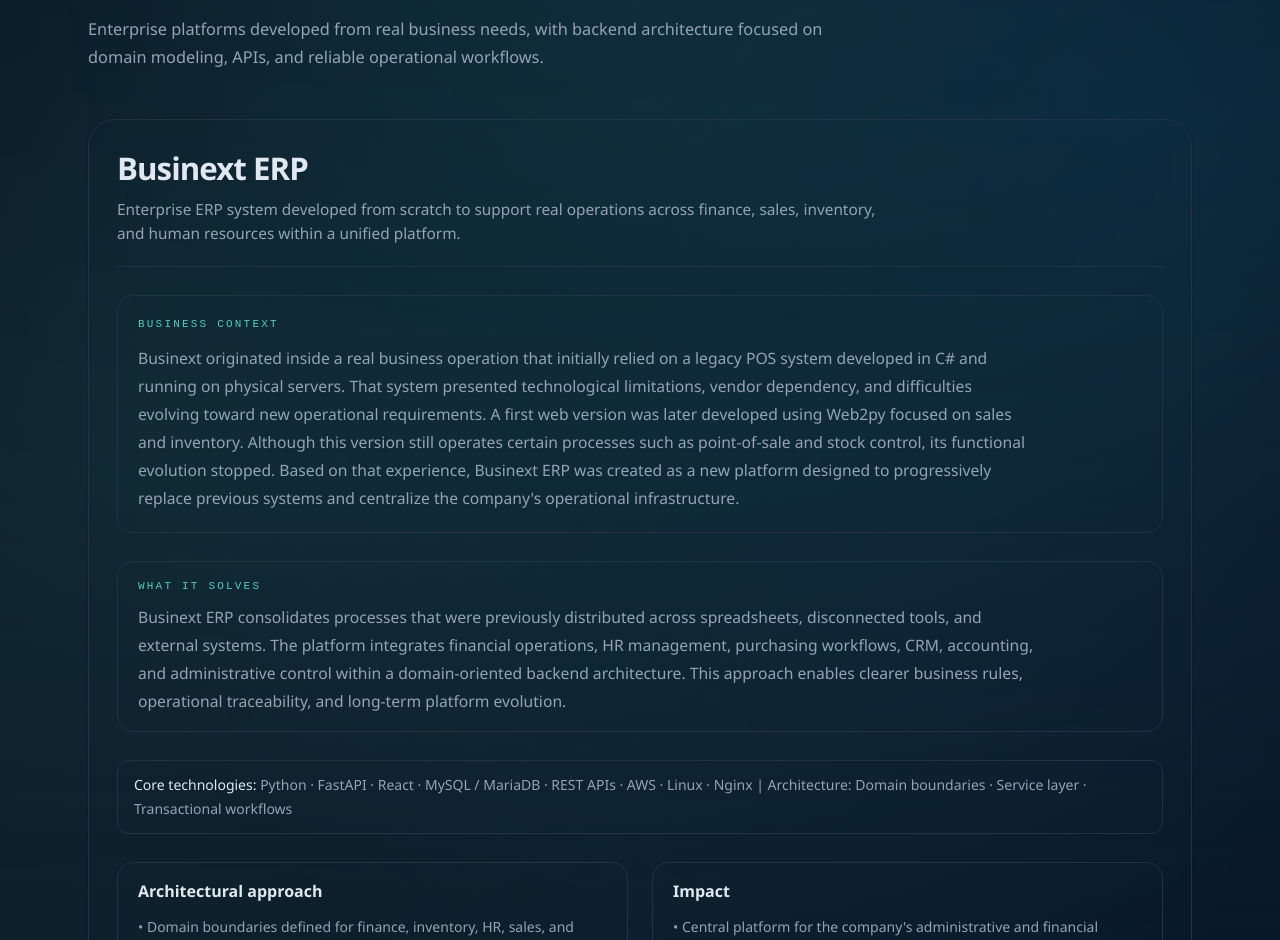
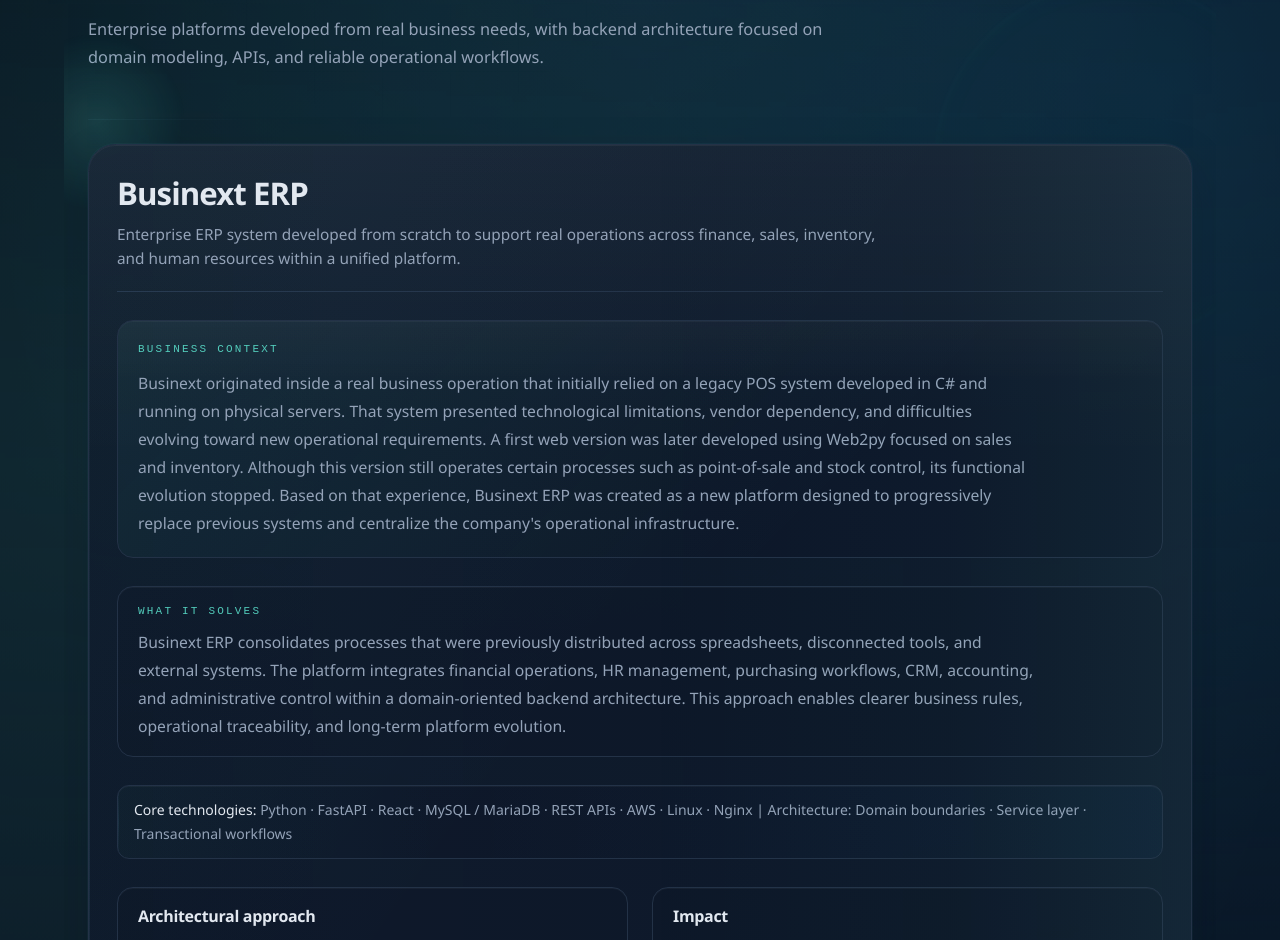
Before and after one commit to BrannMojLop/brann-portfolio, a Next.js app: page /systems in a window 1280 px wide. Shown: the part 212-1152 px from the top of the page. Built offline with nearby package versions, Linux system fonts and the light colour scheme; no server answers.

Commit message:
Add systems page visual styling

```diff
--- a/app/globals.css
+++ b/app/globals.css
@@ -255,6 +255,212 @@
 
 .data-float {
   animation: revealUp 600ms cubic-bezier(0.18, 0.88, 0.28, 1) both;
+}
+
+.systems-page {
+  isolation: isolate;
+}
+
+.systems-ambient {
+  pointer-events: none;
+  position: absolute;
+  inset: 0;
+  overflow: hidden;
+}
+
+.systems-grid {
+  position: absolute;
+  inset: 0 4% auto;
+  height: min(100%, 20rem);
+  background-image:
+    linear-gradient(to right, transparent 0, var(--hero-grid) 1px, transparent 1px),
+    linear-gradient(to bottom, transparent 0, var(--hero-grid) 1px, transparent 1px);
+  background-size: 68px 68px;
+  opacity: 0.14;
+  mask-image: radial-gradient(circle at 28% 14%, black, transparent 75%);
+}
+
+.systems-intro {
+  position: relative;
+  margin-bottom: 1.5rem;
+}
+
+.systems-intro-line {
+  display: block;
+  width: min(12rem, 28vw);
+  height: 1px;
+  background: linear-gradient(90deg, var(--hero-line), transparent);
+  opacity: 0.7;
+  animation: eyebrowSweep 900ms ease-out 220ms both;
+}
+
+.systems-orbit {
+  position: absolute;
+  display: block;
+  border-radius: 9999px;
+  filter: blur(2px);
+}
+
+.systems-orbit-a {
+  top: 7rem;
+  right: -5rem;
+  width: 22rem;
+  height: 22rem;
+  border: 1px solid rgba(94, 234, 212, 0.06);
+  box-shadow: inset 0 0 40px rgba(94, 234, 212, 0.02);
+  animation: traceDrift 20s ease-in-out infinite;
+}
+
+.systems-orbit-b {
+  top: 10rem;
+  left: -4rem;
+  width: 12rem;
+  height: 12rem;
+  background: radial-gradient(circle, color-mix(in srgb, var(--hero-glow) 84%, transparent), transparent 68%);
+  opacity: 0.4;
+  animation: signalPulse 12s ease-in-out infinite;
+}
+
+.system-panel {
+  position: relative;
+  overflow: hidden;
+  background:
+    linear-gradient(180deg, rgba(255, 255, 255, 0.04), transparent 22%),
+    linear-gradient(125deg, rgba(94, 234, 212, 0.04), transparent 42%),
+    linear-gradient(90deg, rgba(8, 17, 31, 0.22), transparent 24%, rgba(8, 17, 31, 0.18) 78%, rgba(94, 234, 212, 0.03) 100%),
+    color-mix(in srgb, var(--card) 94%, transparent);
+  box-shadow:
+    inset 0 1px 0 rgba(255, 255, 255, 0.05),
+    0 18px 48px rgba(8, 17, 31, 0.16),
+    0 0 0 1px rgba(125, 211, 252, 0.04);
+  animation: panelReveal 820ms cubic-bezier(0.18, 0.88, 0.28, 1) both;
+  transition:
+    transform 220ms ease,
+    border-color 220ms ease,
+    box-shadow 220ms ease,
+    background-color 220ms ease;
+}
+
+.system-panel:hover {
+  transform: translateY(-2px);
+  border-color: color-mix(in srgb, var(--border) 58%, var(--primary));
+  box-shadow:
+    inset 0 1px 0 rgba(255, 255, 255, 0.06),
+    0 24px 56px rgba(8, 17, 31, 0.18),
+    0 0 0 1px rgba(125, 211, 252, 0.06);
+}
+
+.system-panel::after {
+  content: "";
+  position: absolute;
+  inset: 0;
+  background: linear-gradient(90deg, transparent, rgba(94, 234, 212, 0.045), transparent);
+  transform: translateX(-115%);
+  animation: signalTraverse 16s linear infinite;
+  opacity: 0.8;
+}
+
+.system-panel-rail {
+  position: absolute;
+  inset: 0 auto 0 0;
+  width: 1px;
+  background: linear-gradient(180deg, transparent, var(--hero-line), transparent);
+  opacity: 0.75;
+}
+
+.system-panel-header {
+  position: relative;
+}
+
+.system-panel-header::after {
+  content: "";
+  position: absolute;
+  left: 0;
+  right: 36%;
+  bottom: -1px;
+  height: 1px;
+  background: linear-gradient(90deg, var(--hero-line), transparent);
+  opacity: 0.45;
+}
+
+.system-module,
+.system-stack,
+.system-list-block {
+  position: relative;
+  background: rgba(8, 17, 31, 0.14);
+  box-shadow: inset 0 1px 0 rgba(255, 255, 255, 0.04);
+  transition:
+    border-color 220ms ease,
+    background-color 220ms ease,
+    box-shadow 220ms ease;
+}
+
+.system-module:hover,
+.system-stack:hover,
+.system-list-block:hover {
+  border-color: color-mix(in srgb, var(--border) 62%, var(--primary));
+  background: rgba(8, 17, 31, 0.19);
+  box-shadow: inset 0 1px 0 rgba(255, 255, 255, 0.06);
+}
+
+.system-module-accent {
+  background:
+    linear-gradient(180deg, rgba(255, 255, 255, 0.02), transparent 26%),
+    linear-gradient(135deg, rgba(94, 234, 212, 0.07), transparent 70%),
+    rgba(8, 17, 31, 0.16);
+}
+
+.system-stack {
+  overflow: hidden;
+  background:
+    linear-gradient(90deg, rgba(94, 234, 212, 0.03), transparent 32%, rgba(56, 189, 248, 0.04) 100%),
+    rgba(8, 17, 31, 0.16);
+}
+
+.system-stack::before {
+  content: "";
+  position: absolute;
+  inset: 0 auto 0 0;
+  width: 1px;
+  background: linear-gradient(180deg, transparent, var(--hero-line), transparent);
+  opacity: 0.75;
+}
+
+.system-list-block h4 {
+  letter-spacing: -0.02em;
+}
+
+.system-list-block ul li {
+  text-wrap: pretty;
+}
+
+.system-results {
+  background:
+    linear-gradient(135deg, rgba(94, 234, 212, 0.03), transparent 38%),
+    rgba(8, 17, 31, 0.16);
+}
+
+.system-cta {
+  position: relative;
+}
+
+.system-cta::after {
+  content: "";
+  position: absolute;
+  left: 0;
+  right: 0;
+  bottom: -0.3rem;
+  height: 1px;
+  background: linear-gradient(90deg, var(--primary), transparent);
+  transform: scaleX(0.45);
+  transform-origin: left;
+  opacity: 0.55;
+  transition: transform 220ms ease, opacity 220ms ease;
+}
+
+.system-cta:hover::after {
+  transform: scaleX(1);
+  opacity: 0.9;
 }
 
 .hero-title {
@@ -532,6 +738,10 @@
   .hero-copy > *,
   .hero-panel,
   .data-float,
+  .systems-intro-line,
+  .systems-orbit,
+  .system-panel,
+  .system-panel::after,
   .hero-eyebrow::after,
   .hero-signal-card::after,
   .hero-signal-ping {
@@ -543,7 +753,11 @@
   .theme-toggle,
   .site-wordmark,
   .hero-chip::before,
-  .hero-signal-card {
+  .hero-signal-card,
+  .system-module,
+  .system-stack,
+  .system-list-block,
+  .system-cta::after {
     transition: none;
   }
 }
@@ -577,4 +791,34 @@
   .hero-panel {
     margin-top: 0.75rem;
   }
+
+  .systems-intro {
+    margin-bottom: 1.1rem;
+  }
+
+  .systems-grid {
+    inset-inline: -8%;
+    background-size: 52px 52px;
+    opacity: 0.12;
+  }
+
+  .systems-orbit-a {
+    top: 8rem;
+    right: -10rem;
+    width: 18rem;
+    height: 18rem;
+  }
+
+  .systems-orbit-b {
+    top: 13rem;
+    left: -6rem;
+  }
+
+  .system-panel {
+    border-radius: 1.45rem;
+  }
+
+  .system-panel-header::after {
+    right: 18%;
+  }
 }
```
